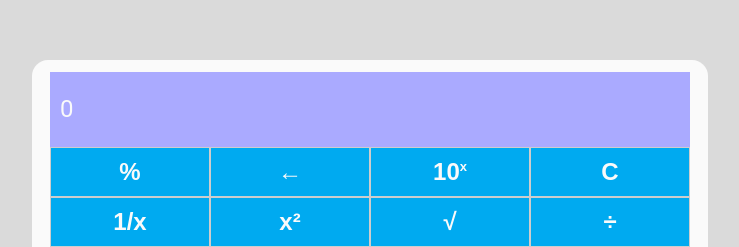
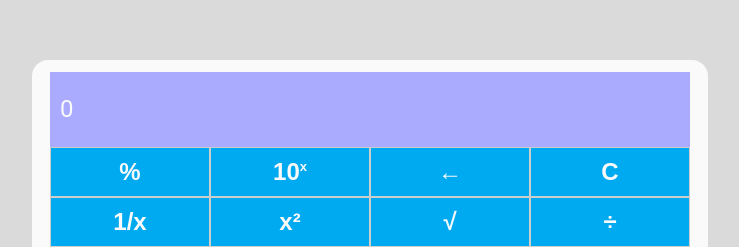
Before and after one commit to BrunodaSilvaMachado/calculadora, a React (Vite) app: page / in a window 1280 px wide. Shown: the part 141-388 px from the top of the page, without its empty margins (270-1009 px from the left). Built offline with nearby package versions, Linux system fonts and the light colour scheme.

Commit message:
Updade App.jsx

```diff
--- a/src/App.jsx
+++ b/src/App.jsx
@@ -105,8 +105,8 @@ const App = () => {
         <Input value={currentNumber} />
         <Row>
           <Button label="%" onClick={()=>handleTernaryOperator(new Percentation())} />
+          <Button label={<>10<sup>x</sup></>} onClick={() => handleUnitaryOperator(new Base10())} />
           <Button label="&larr;" onClick={handleRemoveNumber} />
-          <Button label={<>10<sup>x</sup></>} onClick={() => handleUnitaryOperator(new Base10())} />
           <Button label="C" onClick={handleClearAll} />
         </Row>
         <Row>
```
